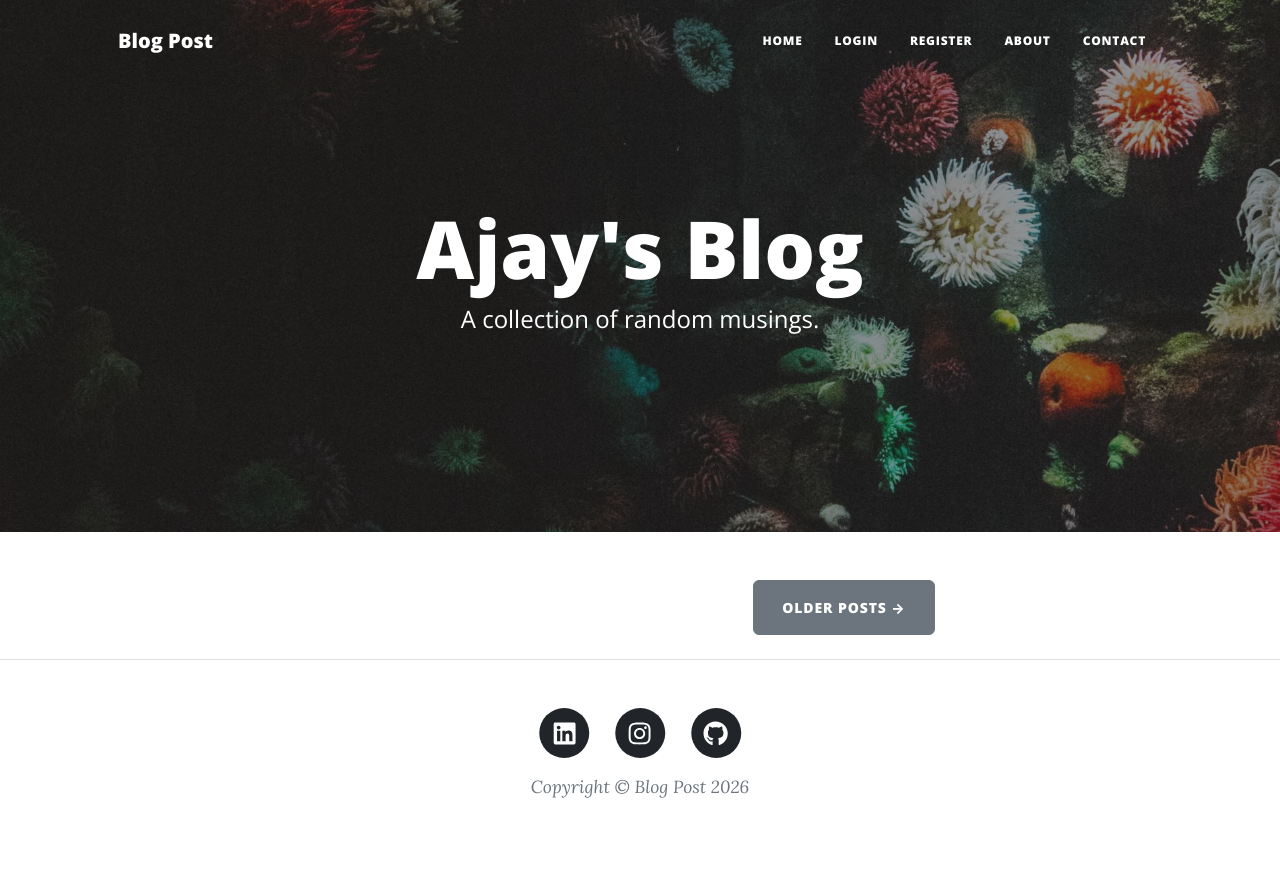
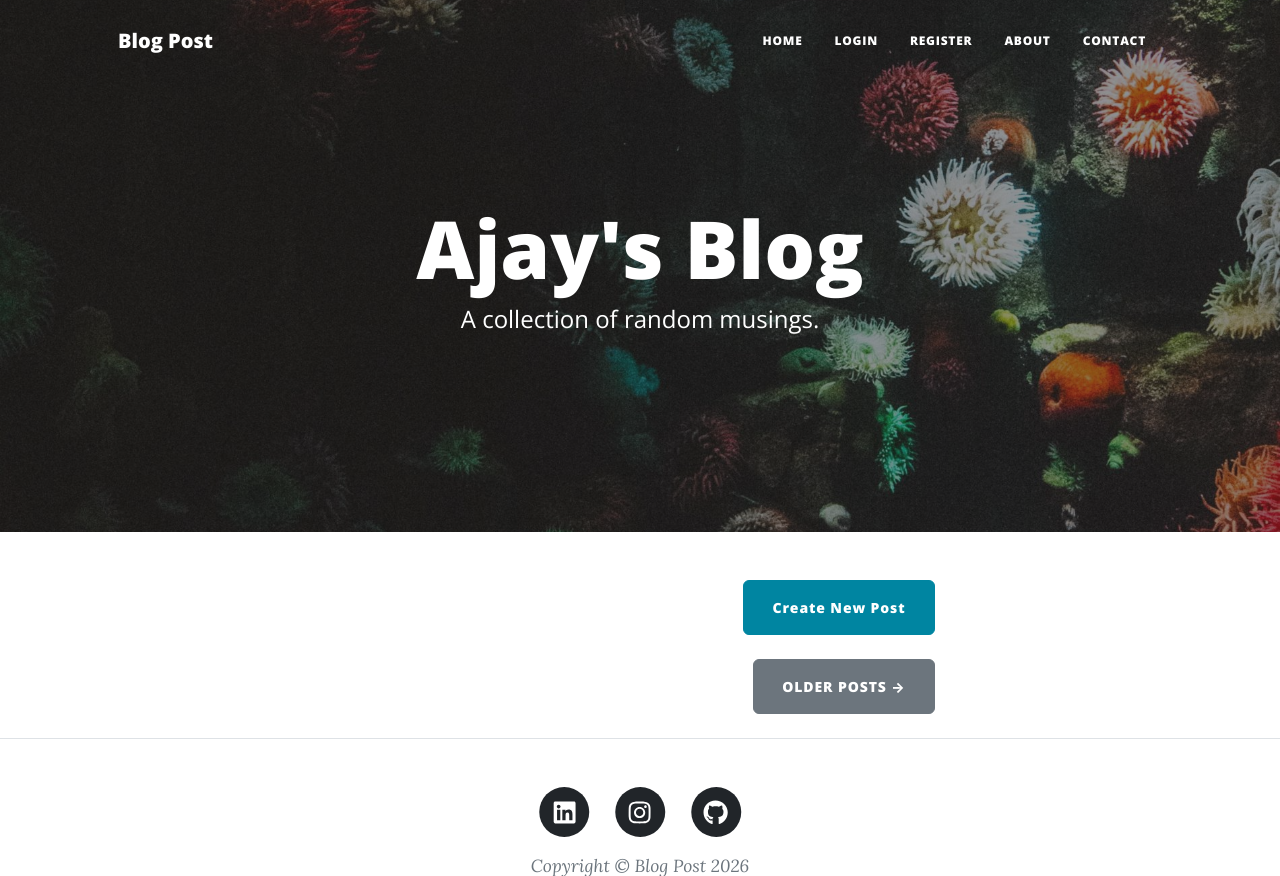
Before and after one commit to ajaykh053-lgtm/100-Days-Python-Challenege, a Flask app: page / in a window 1280 px wide. Shown: the top 876 px of the page. Before the commit the page ends 798 px from the top, so only its background shows below. Run offline with Flask 3, Linux system fonts and the light colour scheme; data that the repository does not hold is empty; some libraries are stand-ins or nearby versions.

Commit message:
Modify index

```diff
--- a/day71/templates/index.html
+++ b/day71/templates/index.html
@@ -34,7 +34,7 @@
           on {{post.date}}
           <!-- Only show delete button if user id is 1 (admin user) -->
           {% if current_user.id == 1: %}
-          <a href="{{url_for('delete_post', post_id=post.id) }}">✘</a>
+          <a href="{{url_for('delete_post', post_id=post.id) }}">Delete Post</a>
           {% endif %}
         </p>
       </div>
@@ -44,7 +44,6 @@
 
       <!-- New Post -->
       <!-- Only show Create Post button if user id is 1 (admin user) -->
-      {% if current_user.id == 1: %}
       <div class="d-flex justify-content-end mb-4">
         <a
           class="btn btn-primary float-right"
@@ -52,8 +51,6 @@
           >Create New Post</a
         >
       </div>
-      {% endif %}
-
       <!-- Pager-->
       <div class="d-flex justify-content-end mb-4">
         <a class="btn btn-secondary text-uppercase" href="#!">Older Posts →</a>
```
